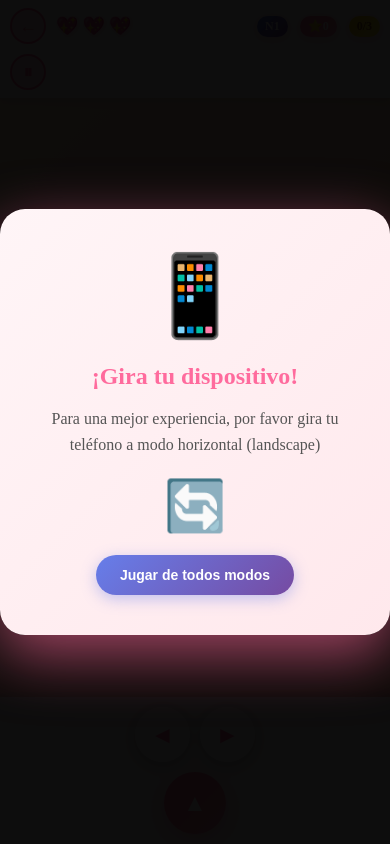
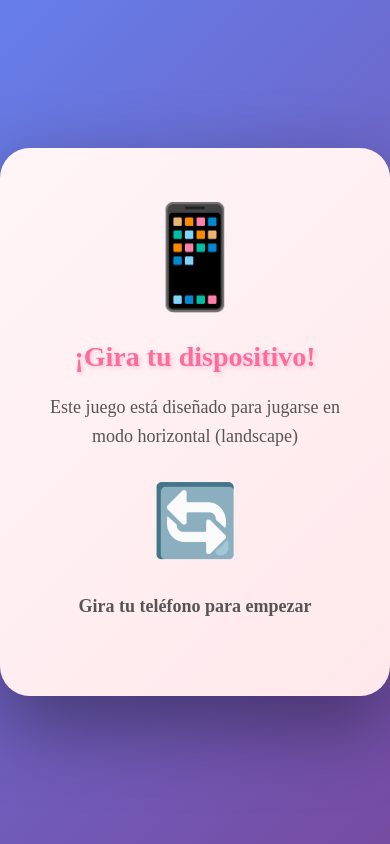
Before and after one commit to Angelinacorr/juegOPrueba, a plain HTML site: page index.html in a window 390 px wide. Drawn offline with Linux system fonts and the light colour scheme.

Commit message:
Add files via upload

```diff
--- a/index.html
+++ b/index.html
@@ -1,22 +1,20 @@
 <!-- ============================================ -->
-<!-- JUEGO MEJORADO PARA #starPage6 - OPTIMIZADO PARA MÓVIL -->
+<!-- JUEGO MEJORADO PARA #starPage6 - PANTALLA COMPLETA HORIZONTAL -->
 <!-- ============================================ -->
 <div id="starPage6" class="page star-page">
-    <!-- Overlay de orientación -->
-    <div class="star6-orientation-overlay" id="star6OrientationOverlay">
+    <!-- Overlay de orientación - SIEMPRE VISIBLE AL INICIO -->
+    <div class="star6-orientation-overlay active" id="star6OrientationOverlay">
         <div class="star6-orientation-card">
             <div class="star6-phone-icon">📱</div>
             <h2>¡Gira tu dispositivo!</h2>
-            <p>Para una mejor experiencia, por favor gira tu teléfono a modo horizontal (landscape)</p>
+            <p>Este juego está diseñado para jugarse en modo horizontal (landscape)</p>
             <div class="star6-rotation-arrow">🔄</div>
-            <button class="star6-play-anyway-btn" onclick="star6Game.dismissOrientationWarning()">
-                Jugar de todos modos
-            </button>
+            <p class="star6-orientation-tip">Gira tu teléfono para empezar</p>
         </div>
     </div>
 
     <div class="star6-game-wrapper">
-        <!-- Header del juego - Compacto para móvil -->
+        <!-- Header del juego - Compacto -->
         <div class="star6-header">
             <button class="star6-back-btn" onclick="goBackSafe()">←</button>
 
@@ -91,18 +89,19 @@
 </div>
 
 <!-- ============================================ -->
-<!-- ESTILOS MEJORADOS PARA MÓVIL -->
+<!-- ESTILOS OPTIMIZADOS PARA PANTALLA COMPLETA HORIZONTAL -->
 <!-- ============================================ -->
 <style>
-/* Estilos exclusivos para Star Page 6 - Juego Optimizado para Móvil */
+/* Estilos exclusivos para Star Page 6 - Pantalla Completa */
 #starPage6 {
     background: linear-gradient(135deg, #ffecd2 0%, #fcb69f 100%);
     position: fixed;
     top: 0;
     left: 0;
-    width: 100%;
+    width: 100vw;
     height: 100vh;
     overflow: hidden;
+    z-index: 9999;
 }
 
 #starPage6 .star6-game-wrapper {
@@ -114,18 +113,18 @@
     overflow: hidden;
 }
 
-/* Overlay de orientación */
+/* Overlay de orientación - MEJORADO */
 #starPage6 .star6-orientation-overlay {
     position: fixed;
     top: 0;
     left: 0;
     right: 0;
     bottom: 0;
-    background: rgba(0, 0, 0, 0.95);
+    background: linear-gradient(135deg, #667eea 0%, #764ba2 100%);
     display: none;
     align-items: center;
     justify-content: center;
-    z-index: 10000;
+    z-index: 99999;
     animation: star6-fadeIn 0.3s ease;
 }
 
@@ -135,67 +134,62 @@
 
 #starPage6 .star6-orientation-card {
     background: linear-gradient(135deg, #fff5f7 0%, #ffe8ec 100%);
-    border-radius: 25px;
-    padding: 40px 30px;
+    border-radius: 30px;
+    padding: 50px 40px;
     max-width: 85%;
     text-align: center;
-    box-shadow: 0 20px 60px rgba(255, 107, 157, 0.6);
+    box-shadow: 0 30px 80px rgba(0, 0, 0, 0.4);
     animation: star6-scaleIn 0.5s cubic-bezier(0.68, -0.55, 0.265, 1.55);
 }
 
 #starPage6 .star6-phone-icon {
-    font-size: 80px;
-    margin-bottom: 20px;
+    font-size: 100px;
+    margin-bottom: 25px;
     animation: star6-rotate 2s ease-in-out infinite;
+    display: block;
 }
 
 #starPage6 .star6-orientation-card h2 {
     color: #ff6b9d;
-    font-size: 24px;
-    margin-bottom: 15px;
+    font-size: 28px;
+    margin-bottom: 20px;
+    font-weight: bold;
+    text-shadow: 2px 2px 4px rgba(255, 107, 157, 0.3);
 }
 
 #starPage6 .star6-orientation-card p {
     color: #555;
-    font-size: 16px;
+    font-size: 18px;
     line-height: 1.6;
-    margin-bottom: 20px;
+    margin-bottom: 25px;
+}
+
+#starPage6 .star6-orientation-tip {
+    color: #ff6b9d;
+    font-weight: bold;
+    font-size: 20px;
+    margin-top: 15px;
 }
 
 #starPage6 .star6-rotation-arrow {
-    font-size: 50px;
-    margin: 20px 0;
+    font-size: 70px;
+    margin: 30px 0;
     animation: star6-spin 2s linear infinite;
-}
-
-#starPage6 .star6-play-anyway-btn {
-    padding: 12px 24px;
-    background: linear-gradient(135deg, #667eea 0%, #764ba2 100%);
-    color: white;
-    border: none;
-    border-radius: 25px;
-    font-size: 14px;
-    font-weight: bold;
-    cursor: pointer;
-    box-shadow: 0 4px 15px rgba(102, 126, 234, 0.4);
-    transition: all 0.3s;
-}
-
-#starPage6 .star6-play-anyway-btn:active {
-    transform: scale(0.95);
-}
-
-/* Header compacto */
+    display: block;
+}
+
+/* Header compacto para pantalla completa */
 #starPage6 .star6-header {
     position: relative;
     display: grid;
     grid-template-columns: auto 1fr auto;
     align-items: center;
-    padding: 8px 10px;
-    background: rgba(255, 255, 255, 0.95);
-    box-shadow: 0 2px 10px rgba(0, 0, 0, 0.1);
+    padding: 8px 15px;
+    background: rgba(255, 255, 255, 0.98);
+    box-shadow: 0 2px 15px rgba(0, 0, 0, 0.15);
     z-index: 100;
-    gap: 10px;
+    gap: 12px;
+    min-height: 55px;
 }
 
 #starPage6 .star6-stats-left,
@@ -208,7 +202,7 @@
 
 #starPage6 .star6-stats-center {
     justify-content: center;
-    gap: 12px;
+    gap: 10px;
 }
 
 #starPage6 .star6-stats-right {
@@ -217,24 +211,25 @@
 
 #starPage6 .star6-health {
     display: flex;
-    gap: 4px;
+    gap: 5px;
 }
 
 #starPage6 .star6-heart {
-    font-size: 20px;
-    filter: drop-shadow(1px 1px 2px rgba(255, 107, 157, 0.4));
+    font-size: 22px;
+    filter: drop-shadow(2px 2px 3px rgba(255, 107, 157, 0.4));
+    animation: star6-heartbeat 1.5s ease-in-out infinite;
 }
 
 #starPage6 .star6-score,
 #starPage6 .star6-level,
 #starPage6 .star6-stars-counter {
     background: linear-gradient(135deg, #ff6b9d 0%, #ff8fab 100%);
-    padding: 4px 10px;
-    border-radius: 15px;
+    padding: 5px 12px;
+    border-radius: 18px;
     font-weight: bold;
-    font-size: 13px;
+    font-size: 14px;
     color: white;
-    box-shadow: 0 2px 8px rgba(255, 107, 157, 0.3);
+    box-shadow: 0 3px 10px rgba(255, 107, 157, 0.35);
     white-space: nowrap;
 }
 
@@ -251,11 +246,11 @@
 #starPage6 .star6-pause-btn {
     background: rgba(255, 107, 157, 0.2);
     border: 2px solid #ff6b9d;
-    width: 36px;
-    height: 36px;
+    width: 40px;
+    height: 40px;
     border-radius: 50%;
     font-weight: bold;
-    font-size: 18px;
+    font-size: 20px;
     color: #ff6b9d;
     cursor: pointer;
     transition: all 0.2s;
@@ -267,63 +262,67 @@
 #starPage6 .star6-back-btn:active,
 #starPage6 .star6-pause-btn:active {
     transform: scale(0.9);
-    background: rgba(255, 107, 157, 0.3);
-}
-
-/* Canvas container */
+    background: rgba(255, 107, 157, 0.35);
+}
+
+/* Canvas container - PANTALLA COMPLETA */
 #starPage6 .star6-canvas-container {
     flex: 1;
     display: flex;
     align-items: center;
     justify-content: center;
-    padding: 5px;
+    padding: 8px;
     overflow: hidden;
+    background: rgba(0, 0, 0, 0.05);
 }
 
 #starPage6 #star6Canvas {
     max-width: 100%;
     max-height: 100%;
-    border: 3px solid #fff;
-    border-radius: 12px;
-    box-shadow: 0 8px 25px rgba(0, 0, 0, 0.3);
+    border: 4px solid #fff;
+    border-radius: 15px;
+    box-shadow: 0 10px 40px rgba(0, 0, 0, 0.4);
     background: #87ceeb;
     image-rendering: crisp-edges;
     display: block;
 }
 
-/* Controles optimizados */
+/* Controles optimizados para pantalla completa */
 #starPage6 .star6-controls {
     position: relative;
     display: grid;
     grid-template-columns: 1fr 1fr;
     gap: 15px;
-    padding: 10px 15px;
-    background: rgba(255, 255, 255, 0.95);
-    box-shadow: 0 -2px 10px rgba(0, 0, 0, 0.1);
+    padding: 12px 20px;
+    background: rgba(255, 255, 255, 0.98);
+    box-shadow: 0 -3px 15px rgba(0, 0, 0, 0.15);
     z-index: 100;
+    min-height: 95px;
 }
 
 #starPage6 .star6-controls-left {
     display: flex;
-    gap: 10px;
+    gap: 12px;
     justify-content: flex-start;
+    align-items: center;
 }
 
 #starPage6 .star6-controls-right {
     display: flex;
     justify-content: flex-end;
+    align-items: center;
 }
 
 #starPage6 .star6-btn {
-    width: 65px;
-    height: 65px;
+    width: 68px;
+    height: 68px;
     border-radius: 50%;
     border: none;
-    background: rgba(255, 255, 255, 0.95);
+    background: rgba(255, 255, 255, 0.98);
     color: #ff6b9d;
-    font-size: 28px;
+    font-size: 30px;
     font-weight: bold;
-    box-shadow: 0 4px 15px rgba(0, 0, 0, 0.25);
+    box-shadow: 0 5px 20px rgba(0, 0, 0, 0.3);
     cursor: pointer;
     transition: all 0.1s;
     user-select: none;
@@ -331,20 +330,22 @@
     display: flex;
     align-items: center;
     justify-content: center;
+    border: 3px solid rgba(255, 107, 157, 0.3);
 }
 
 #starPage6 .star6-btn:active {
     transform: scale(0.88);
-    box-shadow: 0 2px 8px rgba(0, 0, 0, 0.25);
+    box-shadow: 0 3px 12px rgba(0, 0, 0, 0.3);
 }
 
 #starPage6 .star6-btn-jump {
     background: linear-gradient(135deg, #ff6b9d 0%, #ff8fab 100%);
     color: white;
-    width: 75px;
-    height: 75px;
-    font-size: 24px;
-    box-shadow: 0 6px 20px rgba(255, 107, 157, 0.5);
+    width: 78px;
+    height: 78px;
+    font-size: 26px;
+    box-shadow: 0 8px 25px rgba(255, 107, 157, 0.6);
+    border: 3px solid rgba(255, 255, 255, 0.5);
 }
 
 /* Mensaje romántico y overlays */
@@ -354,7 +355,7 @@
     left: 0;
     right: 0;
     bottom: 0;
-    background: rgba(0, 0, 0, 0.85);
+    background: rgba(0, 0, 0, 0.90);
     display: none;
     align-items: center;
     justify-content: center;
@@ -369,51 +370,51 @@
 
 #starPage6 .star6-message-card {
     background: linear-gradient(135deg, #fff5f7 0%, #ffe8ec 100%);
-    border-radius: 20px;
-    padding: 25px;
-    max-width: 90%;
+    border-radius: 25px;
+    padding: 30px 25px;
+    max-width: 500px;
     max-height: 80%;
     overflow-y: auto;
-    box-shadow: 0 20px 60px rgba(255, 107, 157, 0.6);
+    box-shadow: 0 25px 70px rgba(255, 107, 157, 0.7);
     animation: star6-scaleIn 0.5s cubic-bezier(0.68, -0.55, 0.265, 1.55);
 }
 
 #starPage6 .star6-message-card h2 {
     color: #ff6b9d;
     text-align: center;
-    margin-bottom: 15px;
-    font-size: 22px;
+    margin-bottom: 20px;
+    font-size: 24px;
     text-shadow: 2px 2px 4px rgba(255, 107, 157, 0.2);
 }
 
 #starPage6 .star6-message-card p {
     color: #555;
     line-height: 1.7;
-    font-size: 15px;
+    font-size: 16px;
     text-align: center;
-    margin-bottom: 18px;
+    margin-bottom: 20px;
 }
 
 #starPage6 .star6-message-btn {
-    padding: 12px 28px;
+    padding: 14px 30px;
     background: linear-gradient(135deg, #ff6b9d 0%, #ff8fab 100%);
     color: white;
     border: none;
-    border-radius: 25px;
-    font-size: 16px;
+    border-radius: 28px;
+    font-size: 17px;
     font-weight: bold;
     cursor: pointer;
     display: block;
-    margin: 10px auto 0;
-    box-shadow: 0 4px 15px rgba(255, 107, 157, 0.4);
+    margin: 12px auto 0;
+    box-shadow: 0 5px 18px rgba(255, 107, 157, 0.5);
     transition: all 0.3s;
     width: 90%;
-    max-width: 250px;
+    max-width: 280px;
 }
 
 #starPage6 .star6-message-btn:active {
     transform: translateY(2px);
-    box-shadow: 0 2px 8px rgba(255, 107, 157, 0.4);
+    box-shadow: 0 3px 10px rgba(255, 107, 157, 0.5);
 }
 
 #starPage6 .star6-secondary-btn {
@@ -423,22 +424,27 @@
 /* Indicador de power-up */
 #starPage6 .star6-powerup-indicator {
     position: absolute;
-    top: 70px;
+    top: 65px;
     left: 50%;
     transform: translateX(-50%);
     background: rgba(255, 215, 0, 0.95);
-    padding: 8px 16px;
-    border-radius: 20px;
+    padding: 10px 20px;
+    border-radius: 25px;
     font-weight: bold;
-    font-size: 14px;
+    font-size: 15px;
     color: #8b4513;
-    box-shadow: 0 4px 15px rgba(255, 215, 0, 0.5);
+    box-shadow: 0 5px 20px rgba(255, 215, 0, 0.6);
     display: none;
     animation: star6-bounce 0.6s ease-in-out infinite;
     z-index: 99;
 }
 
 /* Animaciones */
+@keyframes star6-heartbeat {
+    0%, 100% { transform: scale(1); }
+    50% { transform: scale(1.15); }
+}
+
 @keyframes star6-fadeIn {
     from { opacity: 0; }
     to { opacity: 1; }
@@ -457,13 +463,13 @@
 
 @keyframes star6-bounce {
     0%, 100% { transform: translateX(-50%) translateY(0); }
-    50% { transform: translateX(-50%) translateY(-8px); }
+    50% { transform: translateX(-50%) translateY(-10px); }
 }
 
 @keyframes star6-rotate {
     0%, 100% { transform: rotate(0deg); }
-    25% { transform: rotate(-15deg); }
-    75% { transform: rotate(15deg); }
+    25% { transform: rotate(-20deg); }
+    75% { transform: rotate(20deg); }
 }
 
 @keyframes star6-spin {
@@ -471,97 +477,93 @@
     to { transform: rotate(360deg); }
 }
 
-/* Landscape (modo horizontal - ideal para jugar) */
+/* Landscape (modo horizontal - ÓPTIMO) */
 @media (orientation: landscape) {
     #starPage6 .star6-header {
-        padding: 6px 12px;
+        padding: 6px 15px;
+        min-height: 50px;
     }
 
     #starPage6 .star6-controls {
-        padding: 8px 20px;
+        padding: 10px 25px;
+        min-height: 90px;
+    }
+
+    #starPage6 .star6-btn {
+        width: 65px;
+        height: 65px;
+    }
+
+    #starPage6 .star6-btn-jump {
+        width: 75px;
+        height: 75px;
+    }
+}
+
+/* Pantallas muy anchas (tablets horizontales, etc) */
+@media (min-width: 768px) and (orientation: landscape) {
+    #starPage6 #star6Canvas {
+        border-radius: 18px;
+        border-width: 5px;
+    }
+
+    #starPage6 .star6-btn {
+        width: 70px;
+        height: 70px;
+    }
+
+    #starPage6 .star6-btn-jump {
+        width: 80px;
+        height: 80px;
+    }
+
+    #starPage6 .star6-controls {
+        padding: 12px 30px;
+    }
+}
+
+/* Ajustes para pantallas muy pequeñas */
+@media (max-height: 500px) and (orientation: landscape) {
+    #starPage6 .star6-header {
+        padding: 5px 12px;
+        min-height: 45px;
+    }
+
+    #starPage6 .star6-controls {
+        padding: 8px 18px;
+        min-height: 80px;
     }
 
     #starPage6 .star6-btn {
         width: 58px;
         height: 58px;
+        font-size: 26px;
     }
 
     #starPage6 .star6-btn-jump {
         width: 68px;
         height: 68px;
-    }
-}
-
-/* Portrait (modo vertical - mostrar advertencia en móvil) */
-@media (orientation: portrait) and (max-width: 768px) {
-    #starPage6 .star6-controls {
-        grid-template-columns: 1fr;
-        gap: 10px;
-    }
-
-    #starPage6 .star6-controls-left,
-    #starPage6 .star6-controls-right {
-        justify-content: center;
-    }
-}
-
-/* Pantallas muy pequeñas */
-@media (max-width: 400px) {
-    #starPage6 .star6-btn {
-        width: 55px;
-        height: 55px;
         font-size: 24px;
     }
 
-    #starPage6 .star6-btn-jump {
-        width: 62px;
-        height: 62px;
-    }
-
     #starPage6 .star6-heart {
-        font-size: 18px;
+        font-size: 20px;
     }
 
     #starPage6 .star6-score,
     #starPage6 .star6-level,
     #starPage6 .star6-stars-counter {
-        font-size: 12px;
-        padding: 3px 8px;
-    }
-
-    #starPage6 .star6-message-card h2 {
-        font-size: 20px;
-    }
-
-    #starPage6 .star6-message-card p {
-        font-size: 14px;
-    }
-}
-
-/* Tablets y pantallas medianas */
-@media (min-width: 768px) {
-    #starPage6 #star6Canvas {
-        border-radius: 16px;
-        border-width: 4px;
-    }
-
-    #starPage6 .star6-btn {
-        width: 70px;
-        height: 70px;
-    }
-
-    #starPage6 .star6-btn-jump {
-        width: 80px;
-        height: 80px;
+        font-size: 13px;
+        padding: 4px 10px;
     }
 }
 </style>
 
 <!-- ============================================ -->
-<!-- JAVASCRIPT MEJORADO -->
+<!-- JAVASCRIPT MEJORADO PARA PANTALLA COMPLETA -->
 <!-- ============================================ -->
 <script>
-// Juego de la Estrella 6 - Versión Optimizada para Móvil
+// Juego de la Estrella 6 - Versión Pantalla Completa Horizontal
 const star6Game = (function() {
     'use strict';
 
@@ -573,7 +575,6 @@ const star6Game = (function() {
     let gameRunning = false;
     let gamePaused = false;
     let animationId = null;
-    let orientationWarningDismissed = false;
 
     // Power-ups
     let powerups = {
@@ -628,7 +629,7 @@ const star6Game = (function() {
     let particles = [];
     let movingPlatforms = [];
 
-    // Niveles mejorados y balanceados para móvil
+    // Niveles optimizados
     const levels = [
         // Nivel 1 - Tutorial suave
         {
@@ -780,7 +781,7 @@ const star6Game = (function() {
             ]
         },
 
-        // Nivel 5 - Final épico pero accesible
+        // Nivel 5 - Final épico
         {
             name: "Castillo del Amor Eterno",
             gravity: 0.6,
@@ -835,30 +836,42 @@ const star6Game = (function() {
         }
     ];
 
-    // Detectar orientación y mostrar advertencia en móvil
+    // Detectar orientación y mostrar/ocultar overlay
     function checkOrientation() {
-        if (window.innerWidth > 768) {
-            // No mostrar advertencia en tablets/desktop
-            return;
-        }
-
         const overlay = document.getElementById('star6OrientationOverlay');
-        if (!overlay || orientationWarningDismissed) return;
-
-        const isPortrait = window.innerHeight > window.innerWidth;
-
-        if (isPortrait) {
+        if (!overlay) return;
+
+        const isLandscape = window.innerWidth > window.innerHeight;
+
+        if (isLandscape) {
+            overlay.classList.remove('active');
+            if (!gameRunning && canvas) {
+                gameRunning = true;
+            }
+        } else {
             overlay.classList.add('active');
-        } else {
-            overlay.classList.remove('active');
-        }
-    }
-
-    // Descartar advertencia de orientación
-    function dismissOrientationWarning() {
-        orientationWarningDismissed = true;
-        const overlay = document.getElementById('star6OrientationOverlay');
-        if (overlay) overlay.classList.remove('active');
+            gameRunning = false;
+        }
+    }
+
+    // Forzar pantalla completa
+    function enterFullscreen() {
+        const elem = document.getElementById('starPage6');
+        if (!elem) return;
+
+        try {
+            if (elem.requestFullscreen) {
+                elem.requestFullscreen();
+            } else if (elem.webkitRequestFullscreen) {
+                elem.webkitRequestFullscreen();
+            } else if (elem.mozRequestFullScreen) {
+                elem.mozRequestFullScreen();
+            } else if (elem.msRequestFullscreen) {
+                elem.msRequestFullscreen();
+            }
+        } catch (e) {
+            console.log('No se pudo entrar en pantalla completa:', e);
+        }
     }
 
     // Inicializar canvas
@@ -872,10 +885,9 @@ const star6Game = (function() {
             const container = document.querySelector('.star6-canvas-container');
             if (!container) return;
 
-            const containerWidth = container.clientWidth - 10;
-            const containerHeight = container.clientHeight - 10;
-
-            // Mantener aspect ratio 4:3
+            const containerWidth = container.clientWidth - 16;
+            const containerHeight = container.clientHeight - 16;
+
             const aspectRatio = 4 / 3;
             let canvasWidth = containerWidth;
             let canvasHeight = canvasWidth / aspectRatio;
@@ -885,7 +897,6 @@ const star6Game = (function() {
                 canvasWidth = canvasHeight * aspectRatio;
             }
 
-            // Escalar para diferentes tamaños de pantalla
             const baseWidth = 800;
             const baseHeight = 600;
 
@@ -914,7 +925,7 @@ const star6Game = (function() {
         return true;
     }
 
-    // Escalar nivel (sin cambios en la lógica)
+    // Escalar nivel
     function scaleLevel() {
         const scaleX = canvas.width / 800;
         const scaleY = canvas.height / 600;
@@ -1656,10 +1667,22 @@ const star6Game = (function() {
         if (!initCanvas()) return;
         setupControls();
         checkOrientation();
+
+        // Intentar entrar en pantalla completa
+        setTimeout(() => {
+            enterFullscreen();
+        }, 500);
+
         loadLevel(1);
         updateHealth();
         updateScore(0);
-        gameRunning = true;
+
+        // Solo empezar si está en landscape
+        const isLandscape = window.innerWidth > window.innerHeight;
+        if (isLandscape) {
+            gameRunning = true;
+        }
+
         gameLoop();
     }
 
@@ -1676,7 +1699,6 @@ const star6Game = (function() {
         stop: stop,
         closeLoveMessage: closeLoveMessage,
         nextLevel: nextLevel,
-        dismissOrientationWarning: dismissOrientationWarning,
         togglePause: togglePause,
         restart: restart
     };
```
